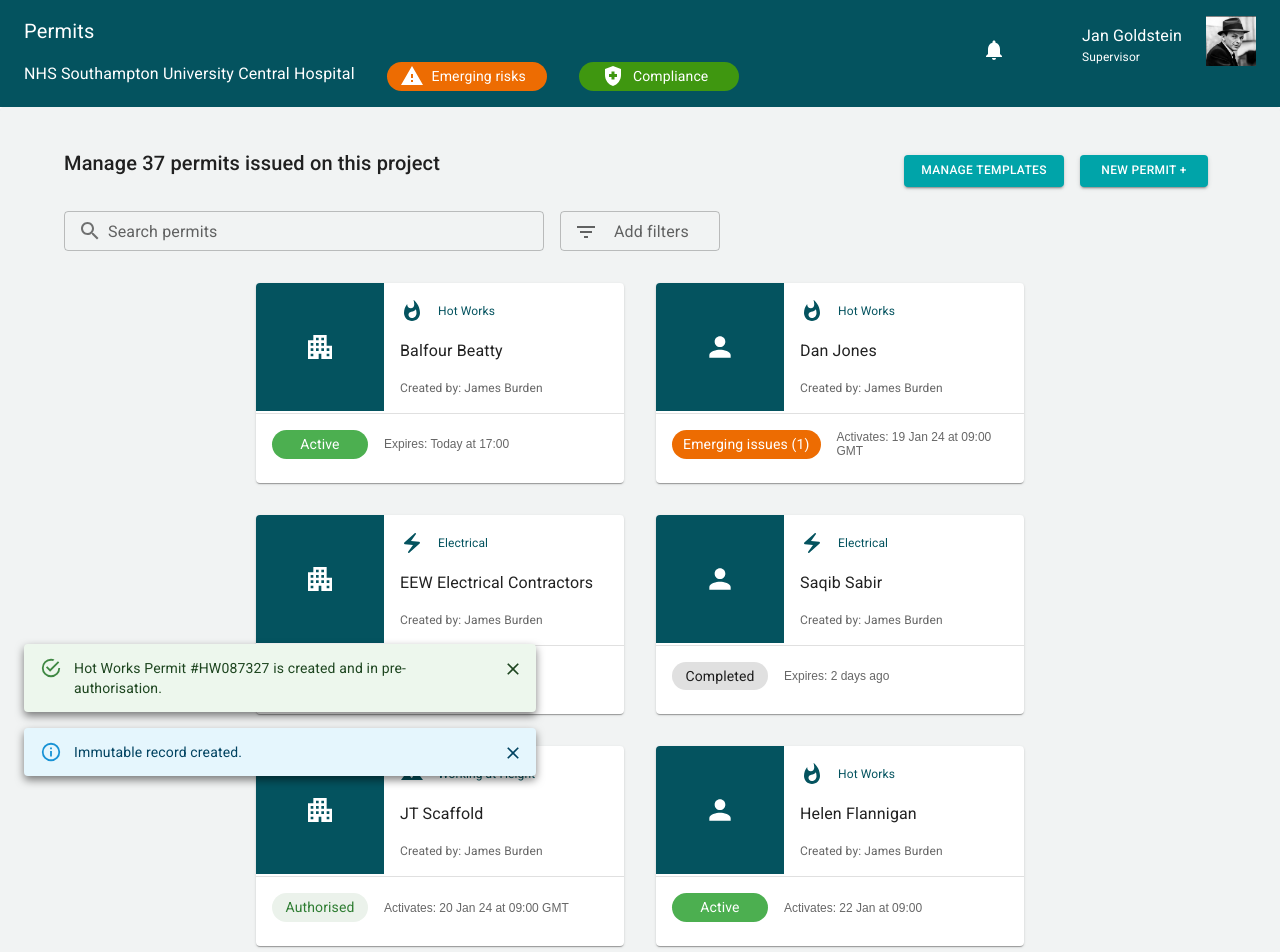
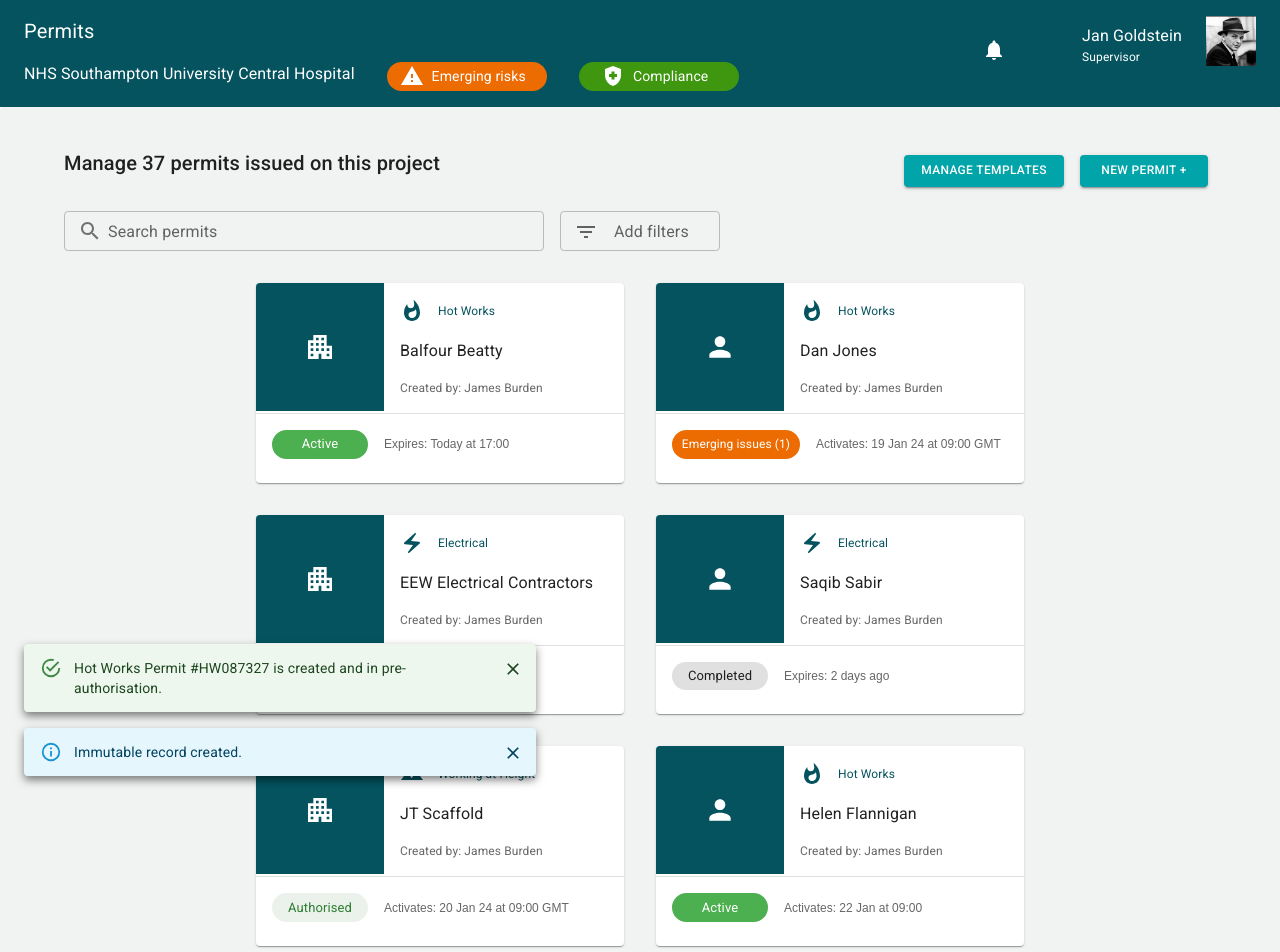
Before and after one commit to Catherinen29/skunkworks, a React (Create React App) app: page /permits in a window 1280 px wide. Shown: the top 952 px of the page. Built offline with nearby package versions, Linux system fonts and the light colour scheme.

Commit message:
Amend font sizing.

```diff
--- a/src/components/common/PermitStatusTags.js
+++ b/src/components/common/PermitStatusTags.js
@@ -19,7 +19,7 @@ return (
           <Typography
             sx={{
               color: 'white',
-              fontSize: 14,
+              fontSize: 13,
               alignSelf: 'center',
               m: '0.5rem',
             }}
@@ -38,7 +38,7 @@ return (
   <>
         <Box
         sx={{
-          width: '10rem',
+          width: '8rem',
           height: '1.8rem',
           bgcolor: '#ed6c02',
           borderRadius: 50,
@@ -50,7 +50,7 @@ return (
           <Typography
             sx={{
               color: 'white',
-              fontSize: 14,
+              fontSize: 12,
               alignSelf: 'center',
               m: '0.5rem',
             }}
@@ -80,7 +80,7 @@ return (
           <Typography
             sx={{
               color: 'rgba(0, 0, 0, 0.87)',
-              fontSize: 14,
+              fontSize: 13,
               alignSelf: 'center',
               m: '0.5rem',
             }}
@@ -110,7 +110,7 @@ const AuthorisedStatusTag = () => {
             <Typography
               sx={{
                 color: '#2e7d32',
-                fontSize: 14,
+                fontSize: 13,
                 alignSelf: 'center',
                 m: '0.5rem',
               }}
@@ -140,7 +140,7 @@ return (
       <Typography
         sx={{
           color: '#e65100',
-          fontSize: 14,
+          fontSize: 13,
           alignSelf: 'center',
           m: '0.5rem',
         }}
```
